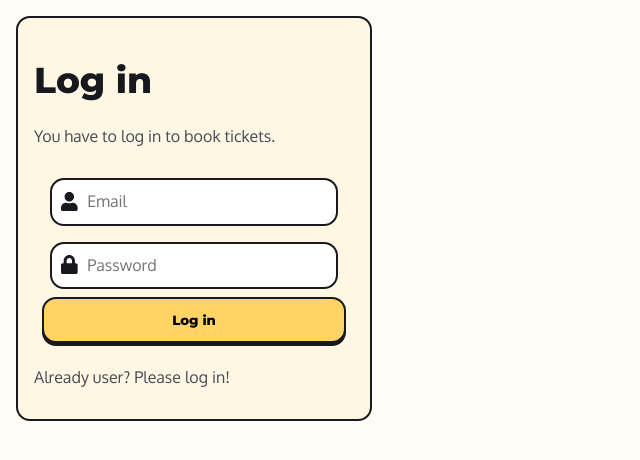
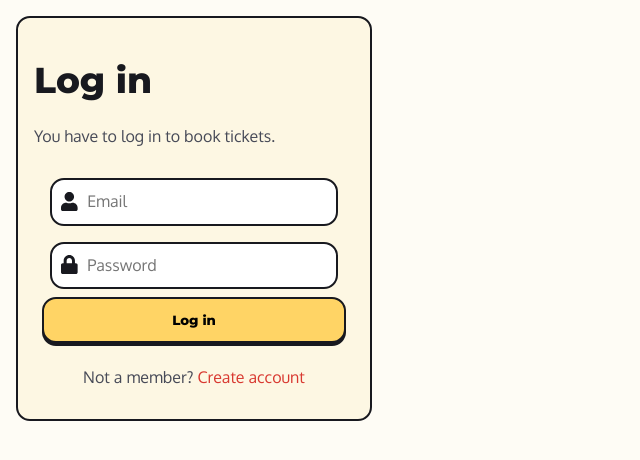
Before and after one commit to NervousNerve/filmvisarna-lewandowski, a React (Create React App) app: page / in a window 1280 px wide. Shown: the top 460 px of the page, without its empty margins (0-640 px from the left). Built offline with nearby package versions, Linux system fonts and the light colour scheme; no server answers.

Commit message:
Highlighting words create account or login in menu

```diff
--- a/src/components/Entry.js
+++ b/src/components/Entry.js
@@ -18,10 +18,18 @@ const Entry = () => {
         {menu ? <Register /> : <Login />}
       </div>
 
-      <p onClick={() => toggleMenu()}>
-        {message
-          ? "Not a user? Register here!"
-          : "Already user? Please log in!"}
+      <p onClick={() => toggleMenu()} className={styles.toggleMenuText}>
+        {message ? (
+          <div>
+            Already a member? <span className={styles.highlighted}>Log in</span>
+          </div>
+        ) : (
+          <div>
+            {/* Prettier adding the {" "} */}
+            Not a member?{" "}
+            <span className={styles.highlighted}>Create account</span>
+          </div>
+        )}
       </p>
     </div>
   );
--- a/src/css/Entry.module.css
+++ b/src/css/Entry.module.css
@@ -19,3 +19,11 @@
 button {
   width: 100%;
 }
+
+.highlighted {
+  color: #d83830;
+}
+
+.toggleMenuText {
+  text-align: center;
+}
```
